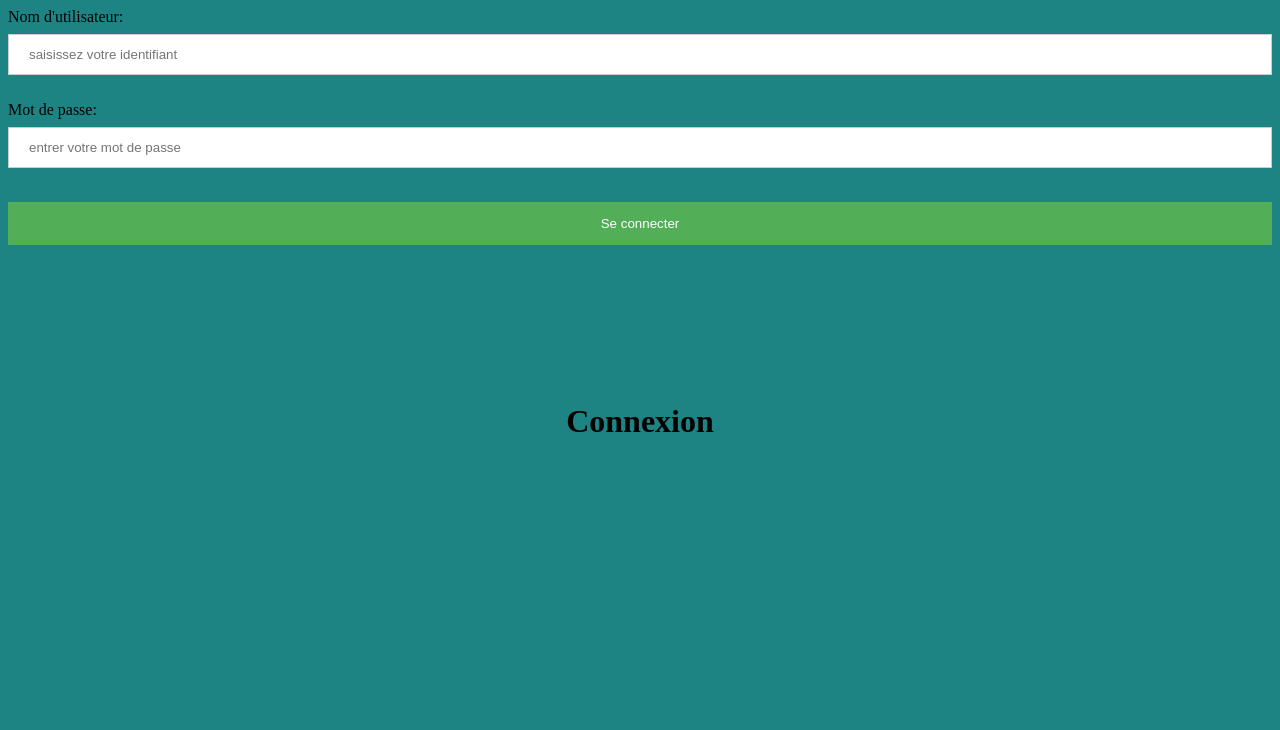
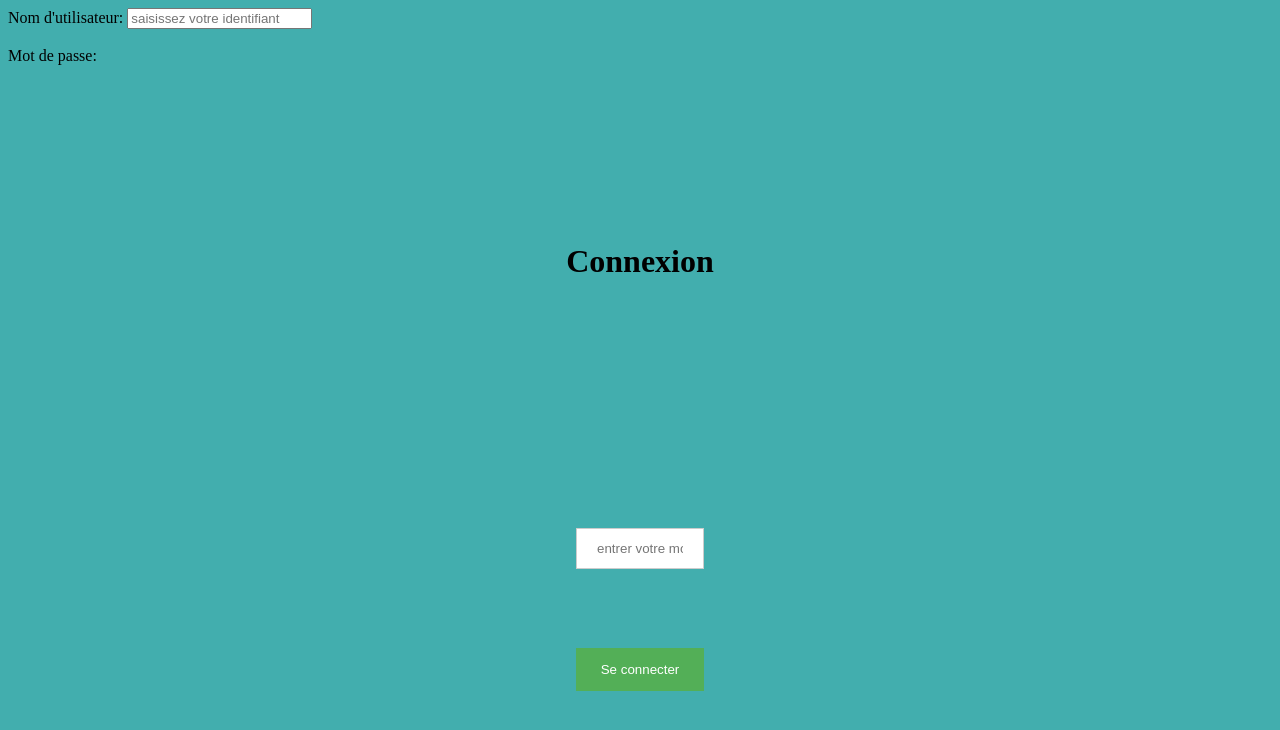
Before and after one commit to iiiiyama/SAE-401, a Django app: page /login in a window 1280 px wide. Shown: the top 730 px of the page. Run offline with Django 4.2, Linux system fonts and the light colour scheme.

Commit message:
petit changement

```diff
--- a/banque/mybank/static/style.css
+++ b/banque/mybank/static/style.css
@@ -2,31 +2,47 @@ body{
     height : 100%;
 }
 body {
-    background: rgb(29, 131, 131);
+    background: rgb(66, 174, 174);
     background-attachment: fixed;
     }
 h1{
     position: absolute;
-    top: 50%;
+    top: 30%;
     left: 50%;
     transform: translate(-50%, -50%);
 }
-input[type=text], input[type=password] {
-    width: 100%;
+
+input [type="text"]{
+    position: absolute;
+    top: 60%;
+    left: 45%;
+    transform: translate(-50%, -50%);
+}
+
+input[type=password] {
+    margin-left: auto;
+    margin-right: auto;
+    position: absolute;
+    top: 65%;
+    left: 45%;
+    width: 10%;
     padding: 12px 20px;
     margin: 8px 0;
-    display: inline-block;
+    display: flex;
+    justify-content: center;
     border: 1px solid #ccc;
     box-sizing: border-box;
-   }
-
+    }
 
 input[type=submit] {
+    position: absolute;
+    top: 80%;
+    left: 45%;
     background-color: #53af57;
     color: white;
     padding: 14px 20px;
     margin: 8px 0;
     border: none;
     cursor: pointer;
-    width: 100%;
-   }
+    width: 10%;
+    }
```
